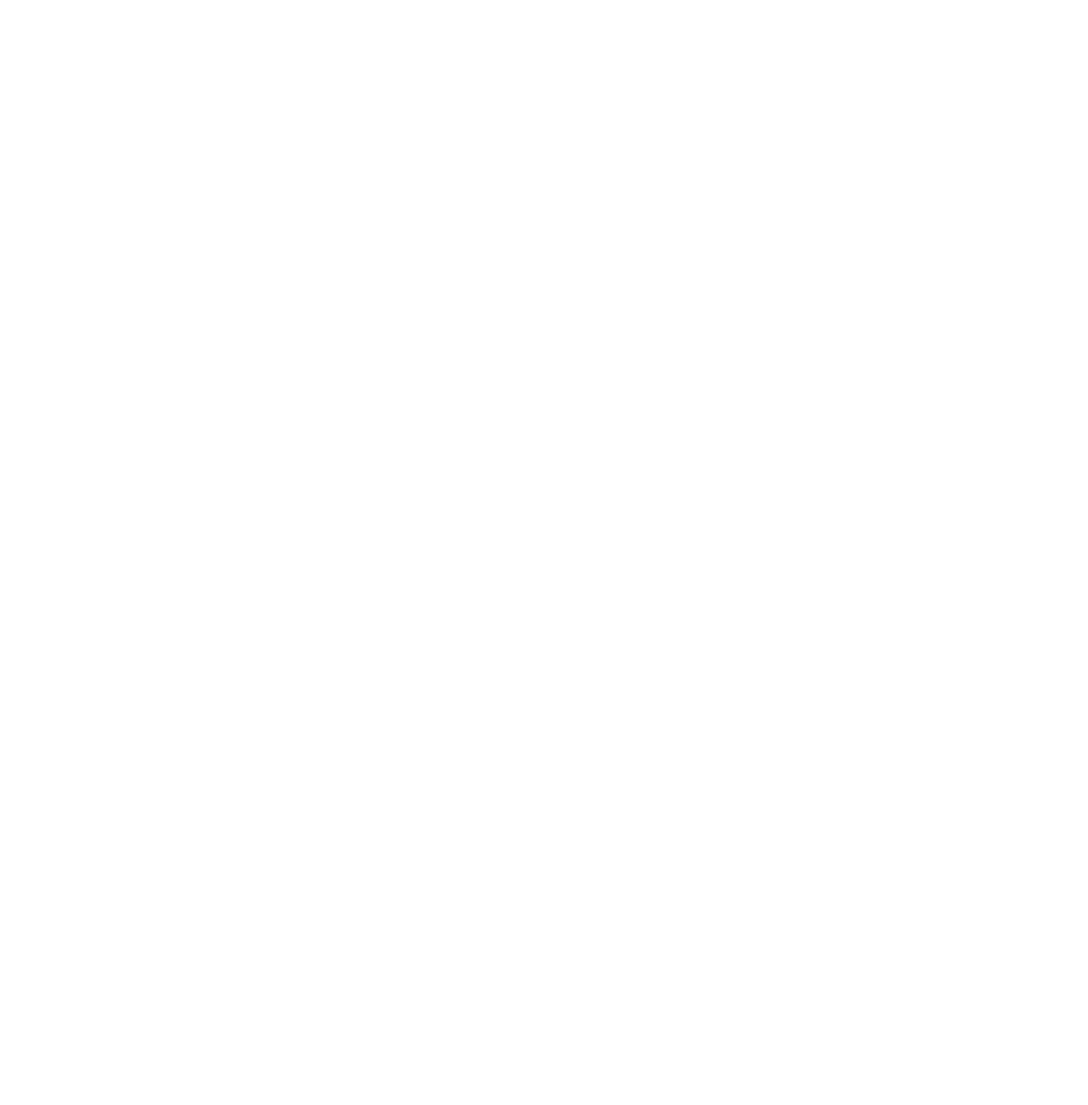
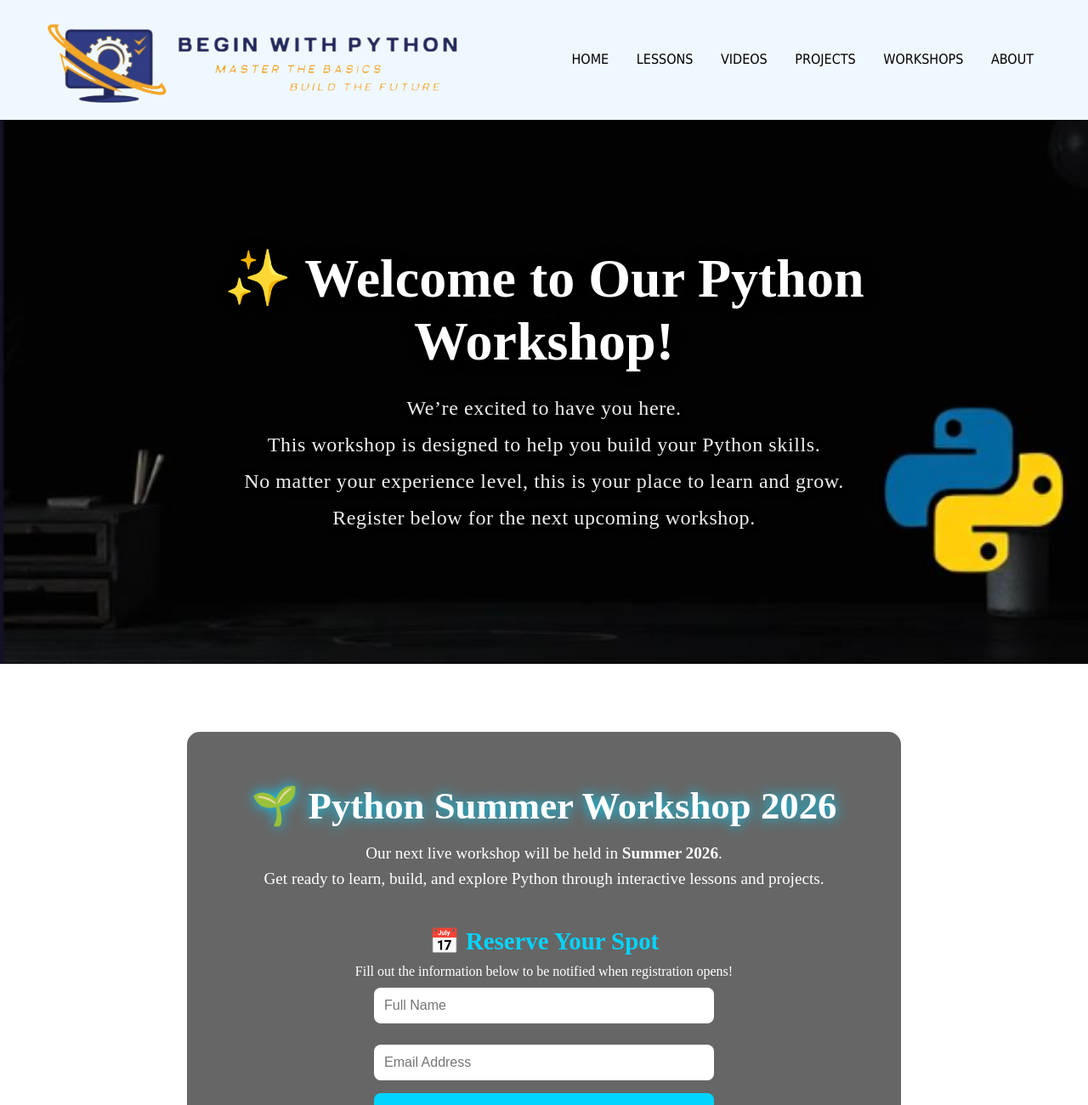
Before and after one commit to sunishkp/begin-with-python, a plain HTML site: page workshops.html in a window 1280 px wide. Shown: the top 1300 px of the page at 85% size. Before the commit the page ends 800 px from the top, so only its background shows below. Drawn offline with Linux system fonts and the light colour scheme.

Commit message:
Workshop Section
Working on the workshop and projects section

```diff
--- /dev/null
+++ b/workshops.css
@@ -0,0 +1,125 @@
+.workshop-section {
+  background-size: cover;
+  background-position: center;
+  background-attachment: fixed;
+  padding: 80px 20px;
+  color: white;
+  text-align: center;
+  position: relative;
+}
+
+.workshop-overlay {
+  background: rgba(0, 0, 0, 0.6);
+  padding: 60px 20px;
+  border-radius: 15px;
+  max-width: 800px;
+  margin: 0 auto;
+}
+
+.workshop-welcome {
+  margin-bottom: 40px;
+}
+
+.workshop-hero {
+  background-image: url('images/bg2.png');
+  background-size: cover;
+  background-position: center;
+  height: 80vh;
+  display: flex;
+  align-items: center;
+  justify-content: center;
+  position: relative;
+}
+
+.hero-overlay {
+  padding: 40px;
+  max-width: 800px;
+  text-align: center;
+  border-radius: 15px;
+  color: white;
+}
+
+.welcome-title {
+  font-size: 4rem;
+  font-weight: 800;
+  margin-bottom: 20px;
+  text-shadow: 0 0 20px rgba(0, 0, 0, 0.4);
+}
+
+.hero-overlay .welcome-subtitle {
+  display: block;
+  font-size: 1.5rem;
+  max-width: 1100px;
+  margin: 20px auto 0 auto;
+  line-height: 1.8;
+  font-weight: 300;
+  color: #f0f0f0;
+  letter-spacing: 0.6px;
+  text-align: center;
+  text-shadow: 0 2px 10px rgba(0, 0, 0, 0.7);
+  padding: 0 40px;
+}
+
+.workshop-title {
+  font-size: 2.8rem;
+  font-weight: 800;
+  margin-bottom: 15px;
+  text-shadow: 0 0 15px #00d4ff;
+}
+
+.workshop-subtitle {
+  font-size: 1.2rem;
+  line-height: 1.6;
+  margin-bottom: 40px;
+}
+
+.workshop-registration h2 {
+  font-size: 1.8rem;
+  margin-bottom: 10px;
+  color: #00d4ff;
+}
+
+.registration-form {
+  display: flex;
+  flex-direction: column;
+  gap: 15px;
+  max-width: 400px;
+  margin: 0 auto;
+}
+
+.registration-form input {
+  margin-top: 10px;
+  padding: 12px;
+  border: none;
+  border-radius: 8px;
+  font-size: 1rem;
+  outline: none;
+}
+
+.register-btn {
+  padding: 12px;
+  background: #00d4ff;
+  color: black;
+  border: none;
+  font-size: 1.1rem;
+  font-weight: 600;
+  border-radius: 8px;
+  cursor: pointer;
+  transition: all 0.3s ease;
+}
+
+.register-btn:hover {
+  background: black;
+  color: #00d4ff;
+  box-shadow: 0 0 15px #00d4ff;
+  transform: scale(1.05);
+}
+
+@media (max-width: 600px) {
+  .workshop-title {
+    font-size: 2rem;
+  }
+  .workshop-subtitle {
+    font-size: 1rem;
+  }
+}
--- a/workshops.html
+++ b/workshops.html
@@ -0,0 +1,76 @@
+<!DOCTYPE html>
+<html>
+
+<head>
+    <meta name = "viewport" content="with=device-width, initial-scale=1.0">
+    <title>Begin With Python</title>
+    <link rel="stylesheet" href="style.css">
+    <link rel="stylesheet" href="workshops.css">
+</head>
+
+<body>
+    <header class="top-nav">
+        <nav>
+            <a href="index.html"><img src="images/BWPlogo.png"></a>
+
+            <div class="nav-links">
+                <ul>
+                    <li><a href="index.html">HOME</a></li>
+                    <li><a href="lessons.html">LESSONS</a></li>
+                    <li><a href="videos.html">VIDEOS</a></li>
+                    <li><a href="projects.html">PROJECTS</a></li>
+                    <li><a href="workshops.html">WORKSHOPS</a></li>
+                    <li><a href="about.html">ABOUT</a></li>
+                </ul>
+            </div>
+        </nav>
+    </header>
+
+    <div class="workshop-hero">
+        <div class="hero-overlay">
+            <h1 class="welcome-title">✨ Welcome to Our Python Workshop!</h1>
+            <p class="welcome-subtitle">
+                We’re excited to have you here.<br>This workshop is designed to help you
+                build your Python skills.<br>
+                No matter your experience level, this is your place to learn and grow. <br>
+                Register below for the next upcoming workshop.
+            </p>
+        </div>
+    </div>
+
+    <section class="workshop-section">
+    <div class="workshop-overlay">
+
+        <h1 class="workshop-title">🌱 Python Summer Workshop 2026</h1>
+        <p class="workshop-subtitle">
+        Our next live workshop will be held in <strong>Summer 2026</strong>.<br>
+        Get ready to learn, build, and explore Python through interactive lessons and projects.
+        </p>
+
+        <div class="workshop-registration">
+        <h2>📅 Reserve Your Spot</h2>
+        <p>Fill out the information below to be notified when registration opens!</p>
+
+        <form action="#" method="POST" class="registration-form">
+            <input type="text" placeholder="Full Name" required>
+            <input type="email" placeholder="Email Address" required>
+            <button type="submit" class="register-btn">Register Interest</button>
+        </form>
+        </div>
+    </div>
+    </section>
+
+    <footer class="site-footer">
+        <ul class="footerlinks">
+            <li><a href="index.html">HOME</a></li>
+            <li><a href="lessons.html">LESSONS</a></li>
+            <li><a href="videos.html">VIDEOS</a></li>
+            <li><a href="projects.html">PROJECTS</a></li>
+            <li><a href="workshops.html">WORKSHOPS</a></li>
+            <li><a href="about.html">ABOUT</a></li>
+        </ul>
+        <p>©2025 Begin With Python. All rights reserved.</p>
+    </footer>
+
+</body>
+</html>
```
Also changed, not shown: about.html (+1 -3 lines), index.html (+1 -1 lines), projects.css (+27 -0 lines), projects.html (+8 -0 lines), images/bg-lunused.png (added), images/bg-nused.png (added), images/bg-punused.png (added), images/bg-vunused.png (added), images/bg2.png (added), images/bg_videos.png (added), images/bg_workshop.png (added).
